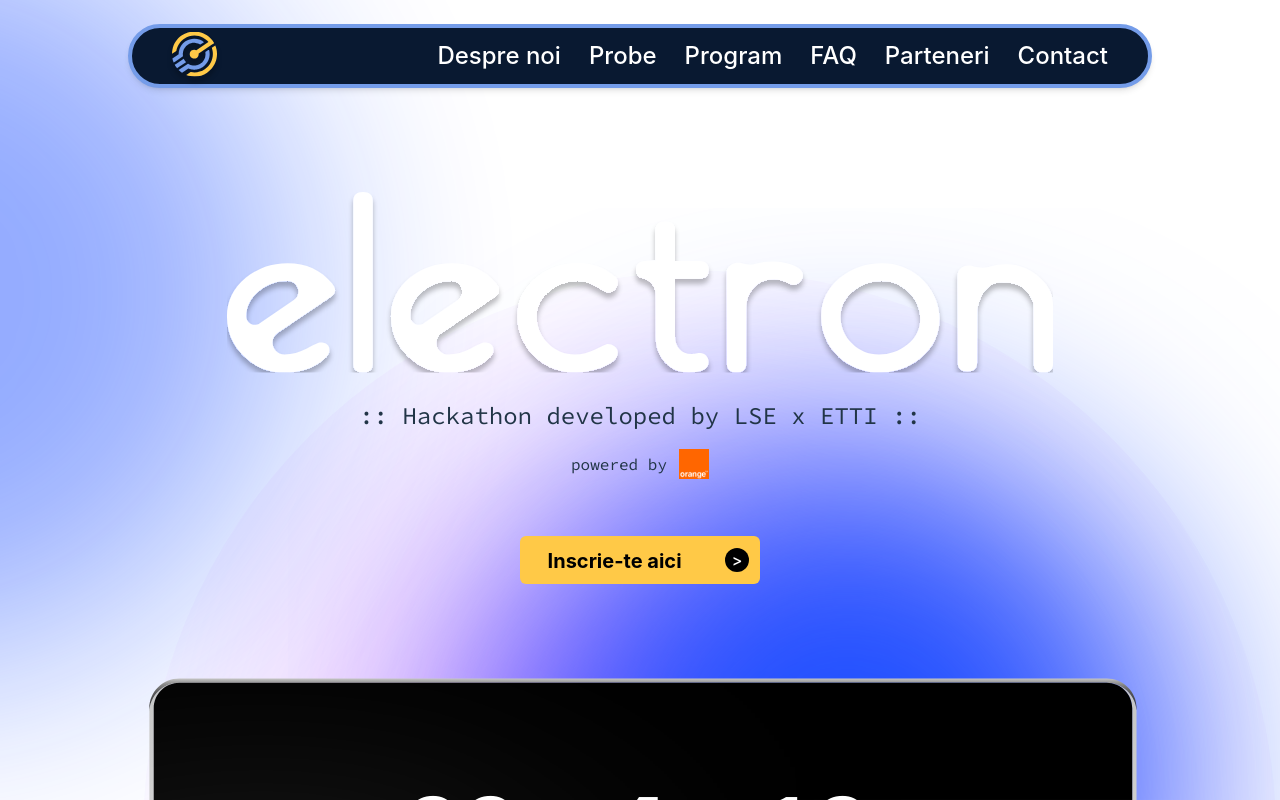
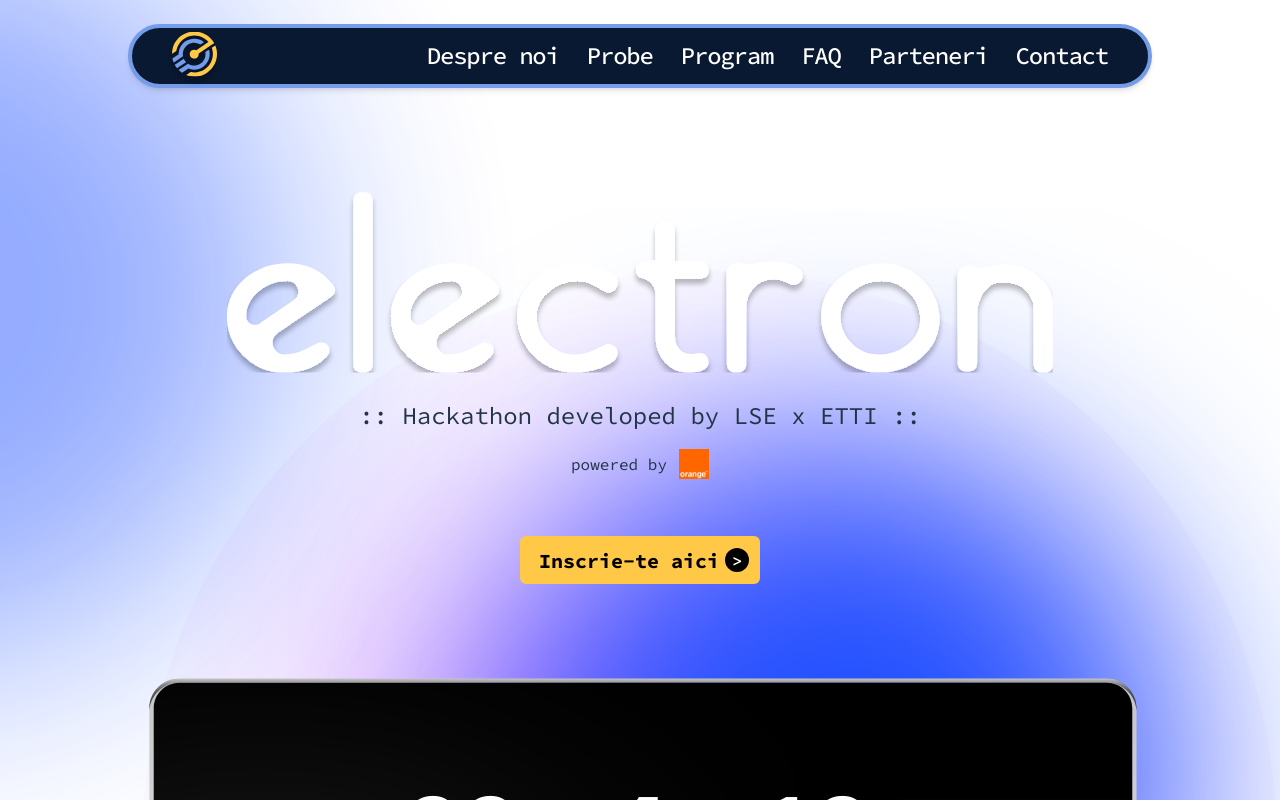
Before and after one commit to ConducereIT/ElectronVariantaFinala, a React (Vite) app in the folder client/: page / in a window 1280 px wide. Shown: the top 800 px of the page. Built offline with nearby package versions, Linux system fonts and the light colour scheme.

Commit message:
Updated text

```diff
--- a/client/src/components/Header.component.tsx
+++ b/client/src/components/Header.component.tsx
@@ -16,19 +16,19 @@ const Header: React.FC<HeaderProps> = ({ setOpen }) => {
         </div>
         <div className="absolute right-0 mr-10 space-x-7 text-2xl text-white">
           <a
-            className="text-white hover:text-[#FFC947] hover:animate-pulse"
+            className="text-white hover:text-[#FFC947] hover:animate-pulse text-frumos tracking-tighter"
             href="#AboutUs"
           >
             Despre noi
           </a>
           <a
-            className="text-white hover:text-[#FFC947] hover:animate-pulse"
+            className="text-white hover:text-[#FFC947] hover:animate-pulse text-frumos tracking-tighter"
             href="#Challenges"
           >
             Probe
           </a>
           <a
-            className="text-white hover:text-[#FFC947] hover:animate-pulse"
+            className="text-white hover:text-[#FFC947] hover:animate-pulse text-frumos tracking-tighter"
             href="#Program"
             onClick={handleLinkClick}
           >
@@ -36,20 +36,20 @@ const Header: React.FC<HeaderProps> = ({ setOpen }) => {
           </a>
 
           <a
-            className="text-white hover:text-[#FFC947] hover:animate-pulse"
+            className="text-white hover:text-[#FFC947] hover:animate-pulse text-frumos tracking-tighter"
             href="#FAQ"
             onClick={handleLinkClick}
           >
             FAQ
           </a>
           <a
-            className="text-white hover:text-[#FFC947] hover:animate-pulse"
+            className="text-white hover:text-[#FFC947] hover:animate-pulse text-frumos tracking-tighter"
             href="#Parteneri"
           >
             Parteneri
           </a>
           <a
-            className="text-white hover:text-[#FFC947] hover:animate-pulse"
+            className="text-white hover:text-[#FFC947] hover:animate-pulse text-frumos tracking-tighter"
             href="#Contact"
           >
             Contact
--- a/client/src/views/Home.view.tsx
+++ b/client/src/views/Home.view.tsx
@@ -66,7 +66,7 @@ const Home = () => {
                 )
               }
             >
-              <span className="mr-2 scale-125 absolute left-10 font-bold">
+              <span className="scale-125 absolute left-10 font-bold text-frumos pr-8">
                 Inscrie-te aici
               </span>
               <div className="absolute right-2.5">
```
